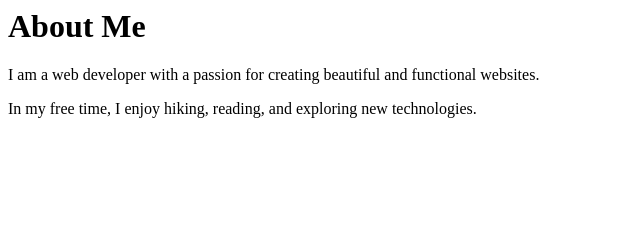
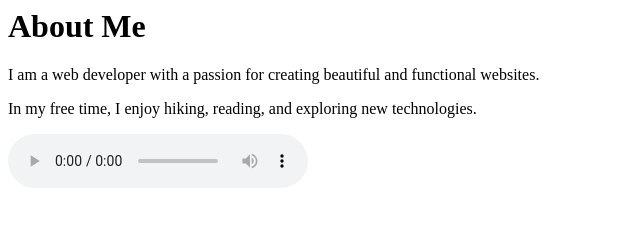
Before and after one commit to pablowanestepa/Pr-ctica-1-RA2-Entorns-de-desenvolupament, a plain HTML site: page about.html in a window 1280 px wide. Shown: the whole page, without its empty margins (0-640 px from the left). Drawn offline with Linux system fonts and the light colour scheme.

Commit message:
T2 iniciada

```diff
--- a/about.html
+++ b/about.html
@@ -6,5 +6,9 @@
         <h1>About Me</h1>
         <p>I am a web developer with a passion for creating beautiful and functional websites.</p>
         <p>In my free time, I enjoy hiking, reading, and exploring new technologies.</p>
+        <audio controls>
+            <source src="audio.mp3" type="audio/mpeg">
+            Your browser does not support the audio element.
+        </audio>
     </body>
 </html>
```
